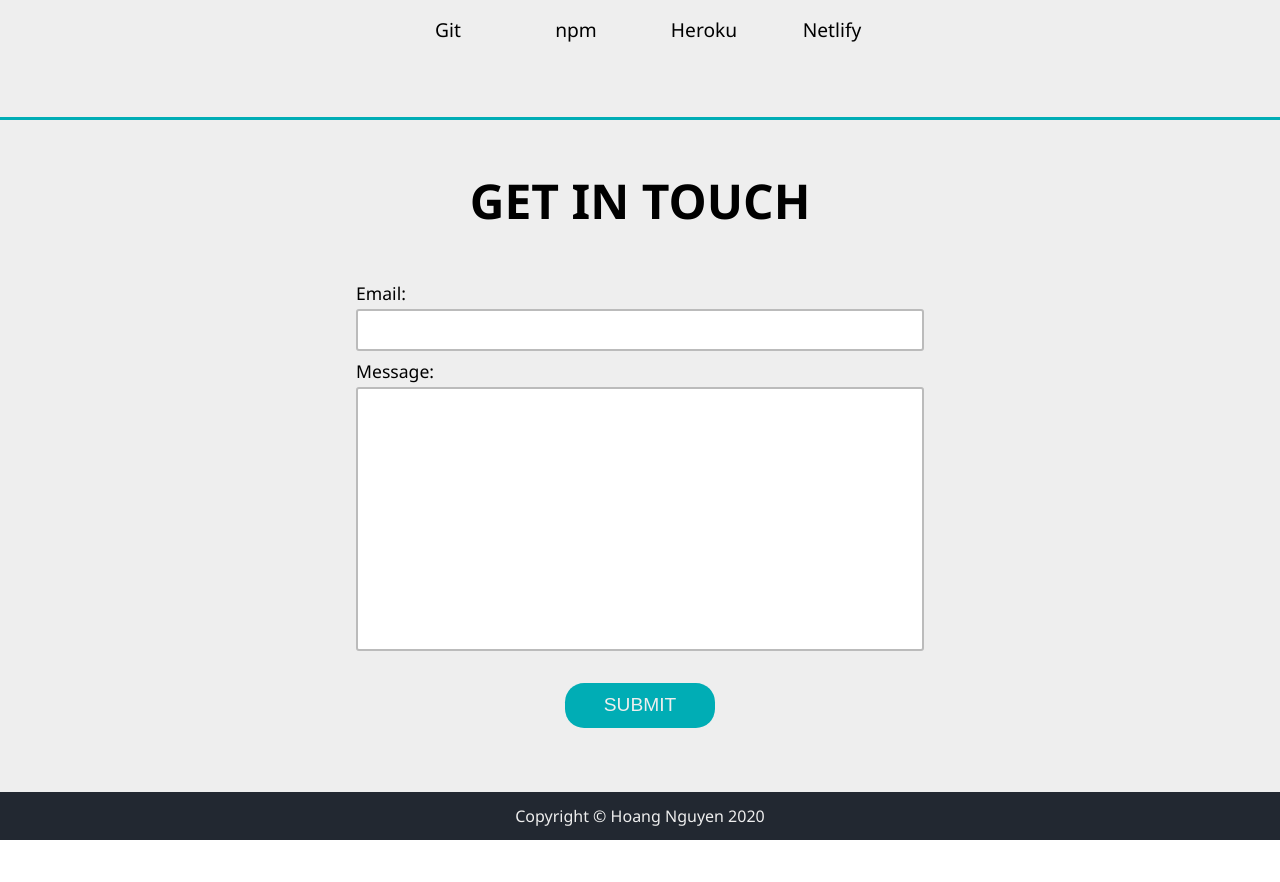
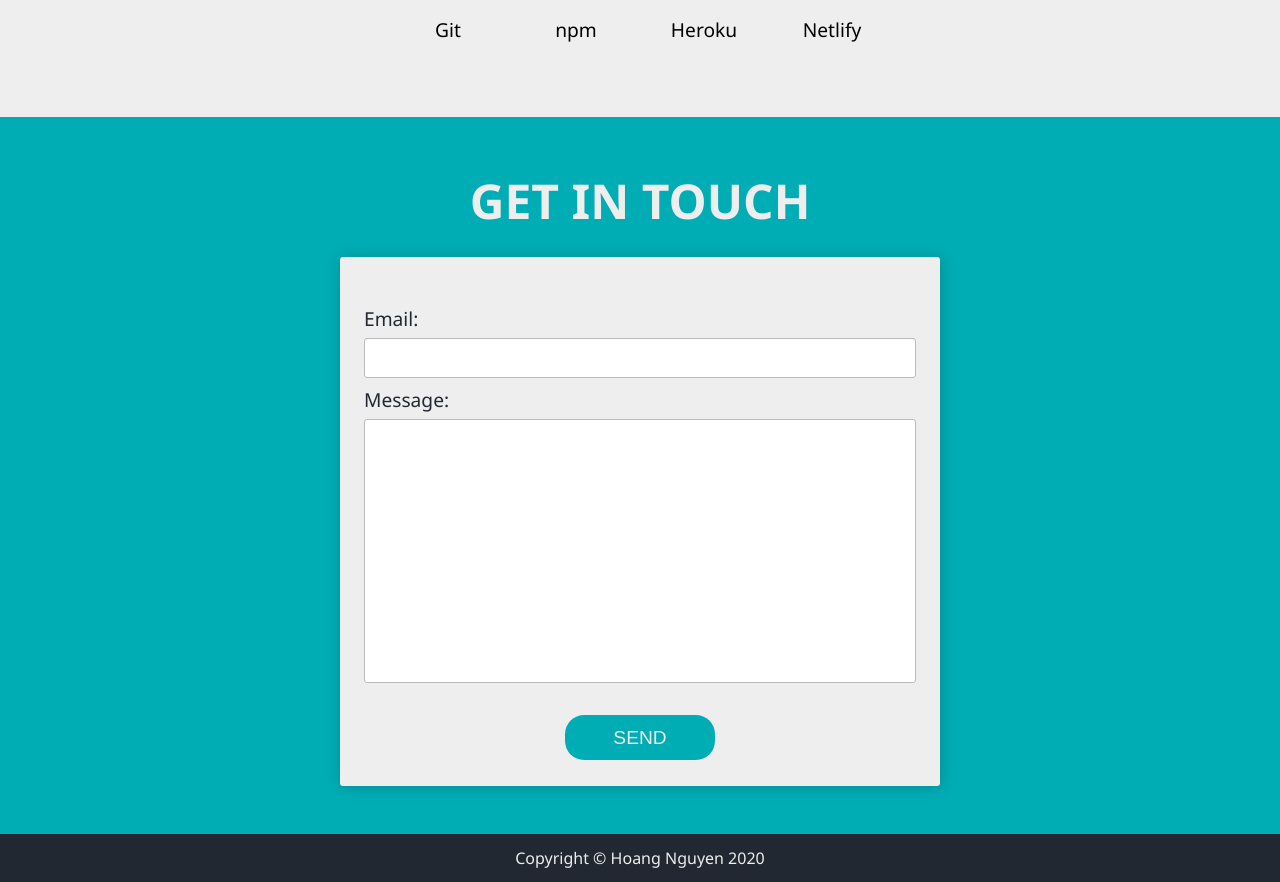
Before and after one commit to HoangNguyen-CA-old/portfolio, a React (Create React App) app: page / in a window 1280 px wide. Shown: the part 1780-2662 px from the top of the page. Before the commit the page ends 2620 px from the top, so only its background shows below. Built offline with nearby package versions, Linux system fonts and the light colour scheme.

Commit message:
redesigned contact section

```diff
--- a/src/components/Forms/Input.js
+++ b/src/components/Forms/Input.js
@@ -2,7 +2,7 @@ import React from 'react';
 import styled from 'styled-components';
 
 const InputEl = styled.input`
-  border: 2px solid #bbb;
+  border: 1.5px solid #bbb;
   display: block;
   border-radius: 3px;
 
@@ -12,12 +12,12 @@ const InputEl = styled.input`
   padding: 0.5em 0.5em;
   outline: none;
   &:focus {
-    border: 2px solid ${({ theme }) => theme.colors.darkLight};
+    border: 1.5px solid ${({ theme }) => theme.colors.darkLight};
   }
 `;
 
 const TextArea = styled.textarea`
-  border: 2px solid #bbb;
+  border: 1.5px solid #bbb;
   display: block;
   border-radius: 3px;
   height: 15em;
@@ -31,15 +31,16 @@ const TextArea = styled.textarea`
 
   font-family: ${({ theme }) => theme.mainFont};
   &:focus {
-    border: 2px solid ${({ theme }) => theme.colors.darkLight};
+    border: 1.5px solid ${({ theme }) => theme.colors.darkLight};
   }
 `;
 
 const Label = styled.label`
-  font-size: 1.1rem;
+  font-size: 1.2rem;
   display: block;
   text-transform: capitalize;
-  margin-bottom: 0.2em;
+  margin-bottom: 0.3em;
+  color: ${({ theme }) => theme.colors.dark};
 `;
 
 const Container = styled.div`
--- a/src/containers/Contact/Contact.js
+++ b/src/containers/Contact/Contact.js
@@ -13,28 +13,34 @@ const Container = styled.div`
   display: flex;
   flex-direction: column;
   align-items: center;
-  padding: 3em;
+  padding: 3em 1em;
 
-  background-color: ${({ theme }) => theme.colors.light};
+  background-color: ${({ theme }) => theme.colors.primary};
 `;
 
 const Header = styled.h2`
   font-size: ${({ theme }) => theme.fontSizes.header};
   text-transform: uppercase;
   margin-bottom: 0.5em;
+  color: ${({ theme }) => theme.colors.light};
 `;
 
 const Form = styled.form`
-  width: 100%;
+  width: 95%;
   max-width: 600px;
-  padding: 1em;
+  padding: 1em 1.5em;
+  border-radius: 3px;
+  background-color: ${({ theme }) => theme.colors.light};
+  box-shadow: 1px 1px 15px rgba(0, 0, 0, 0.2);
 `;
 
 const StyledButton = styled(Button)`
   font-size: 1.2rem;
-  padding: 0.6em 2em;
+  padding: 0.6em 2.5em;
+  color: ${({ theme }) => theme.colors.light};
   background-color: ${({ theme }) => theme.colors.primary};
-  color: ${({ theme }) => theme.colors.light};
+  margin-bottom: 0.5em;
+
   border: none;
 `;
 
@@ -45,6 +51,7 @@ const BottomRow = styled.div`
 `;
 
 const TopRow = styled.div`
+  margin: 1em;
   display: flex;
   justify-content: center;
   align-items: center;
@@ -108,6 +115,8 @@ class Contact extends Component {
     return (
       <Container id='contact'>
         <Header>Get in touch</Header>
+
+        <Form onSubmit={this.handleSubmit}>
           <TopRow>
             <IconWrapper href='https://github.com/HoangNguyen-CA/'>
               <StyledIcon icon={githubIcon}></StyledIcon>
@@ -116,13 +125,12 @@ class Contact extends Component {
               <StyledIcon icon={linkedinIcon}></StyledIcon>
             </IconWrapper>
           </TopRow>
-        <Form onSubmit={this.handleSubmit}>
           <FormInputs
             controls={this.state.controls}
             onChange={this.handleControlChange}
           />
           <BottomRow>
-            <StyledButton type='submit'>Submit</StyledButton>
+            <StyledButton type='submit'>Send</StyledButton>
           </BottomRow>
         </Form>
       </Container>
--- a/src/containers/Projects/Projects.js
+++ b/src/containers/Projects/Projects.js
@@ -26,8 +26,8 @@ export class Projects extends Component {
         <Project
           header='Personal Blog'
           background={recipeAppImage}
-          codeLink='https://github.com/HoangNguyen-CA/cooking-recipe-app'
-          demoLink='https://recipe-app-000.herokuapp.com'
+          codeLink='https://github.com/HoangNguyen-CA/personal-blog'
+          demoLink='https://hoang-nguyen-blog.herokuapp.com/'
         ></Project>
       </Container>
     );
```
Lines whose indentation alone changed are shown as unchanged.
